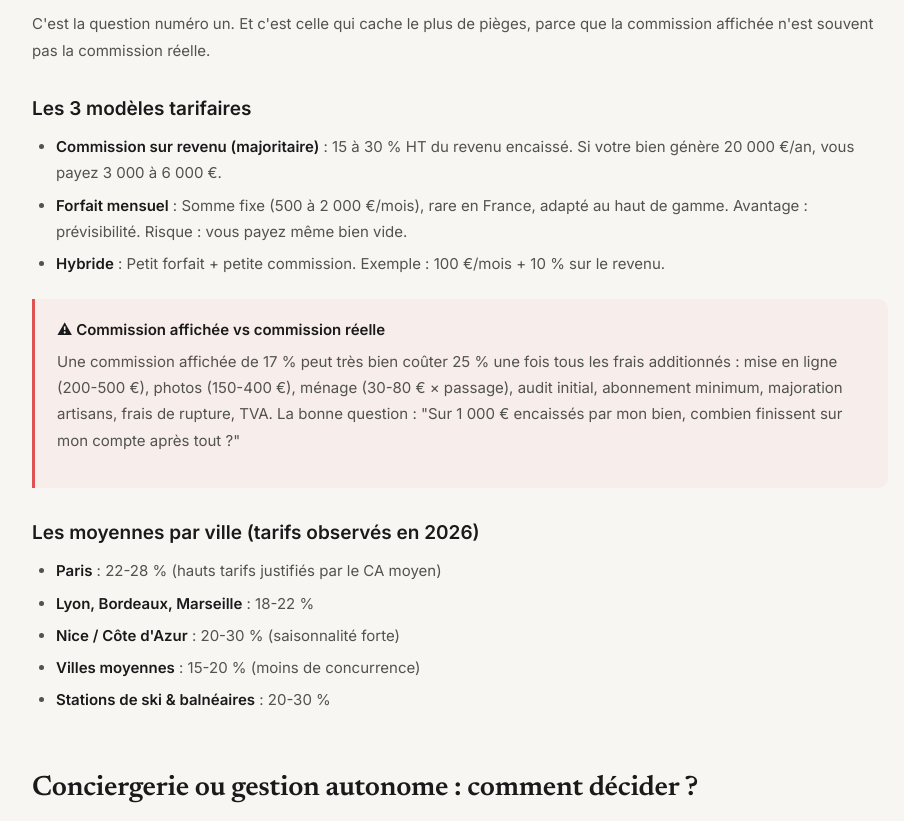
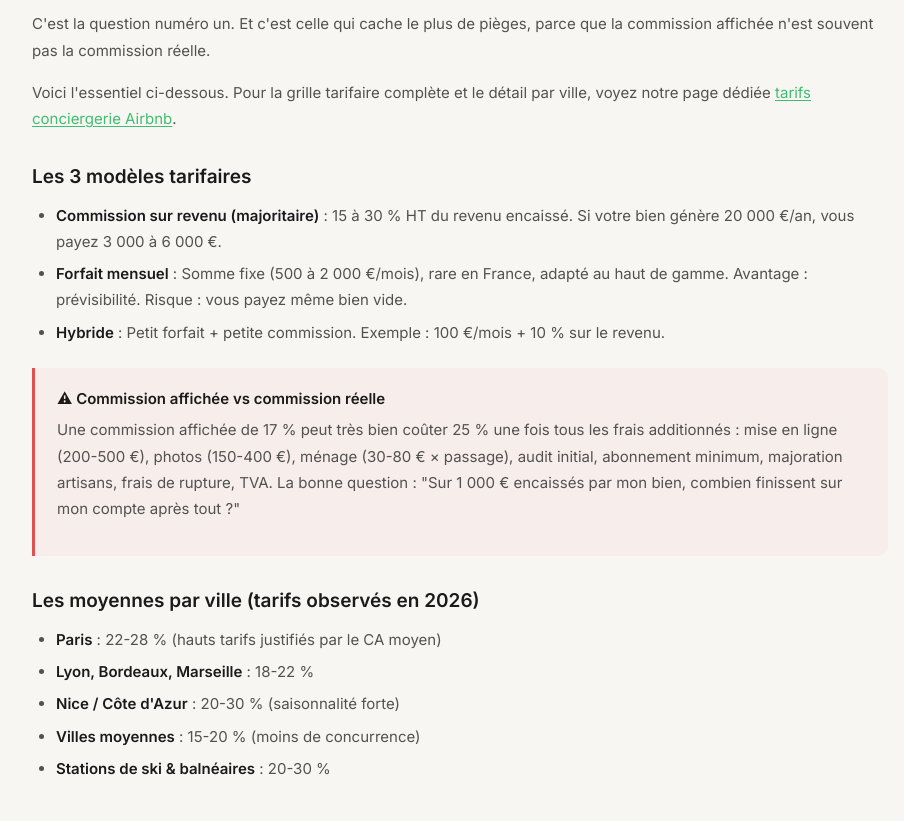
Before and after one commit to enomia-app/enomia, an Astro site: page /conciergerie-airbnb in a window 1280 px wide. Shown: the part 2066-2887 px from the top of the page, without its empty margins (180-1084 px from the left). Built offline with nearby package versions, Linux system fonts and the light colour scheme; Astro itself is replaced by a stand-in of ours.

Commit message:
conciergerie hub : lien vers la page tarif (anti-cannibalisation prix)
Decision Marc apres data SEMrush : on GARDE /tarif-conciergerie-airbnb (cluster
prix 'tarif conciergerie airbnb' 480 vol/KD23, intention distincte de l'annuaire
'conciergerie airbnb' 5400/KD43). La section 'Combien coute' du hub renvoie
desormais vers la page tarif → separation d'intention, pas de cannibalisation.

Co-Authored-By: Claude Opus 4.8 <noreply@anthropic.com>

```diff
--- a/src/pages/conciergerie-airbnb/index.astro
+++ b/src/pages/conciergerie-airbnb/index.astro
@@ -282,6 +282,9 @@ const breadcrumbLd = {
       <p>
         C'est la question numéro un. Et c'est celle qui cache le plus de pièges, parce que la commission affichée n'est souvent pas la commission réelle.
       </p>
+      <p>
+        Voici l'essentiel ci-dessous. Pour la grille tarifaire complète et le détail par ville, voyez notre page dédiée <a href="/tarif-conciergerie-airbnb">tarifs conciergerie Airbnb</a>.
+      </p>
 
       <h3>Les 3 modèles tarifaires</h3>
       <ul>
```
